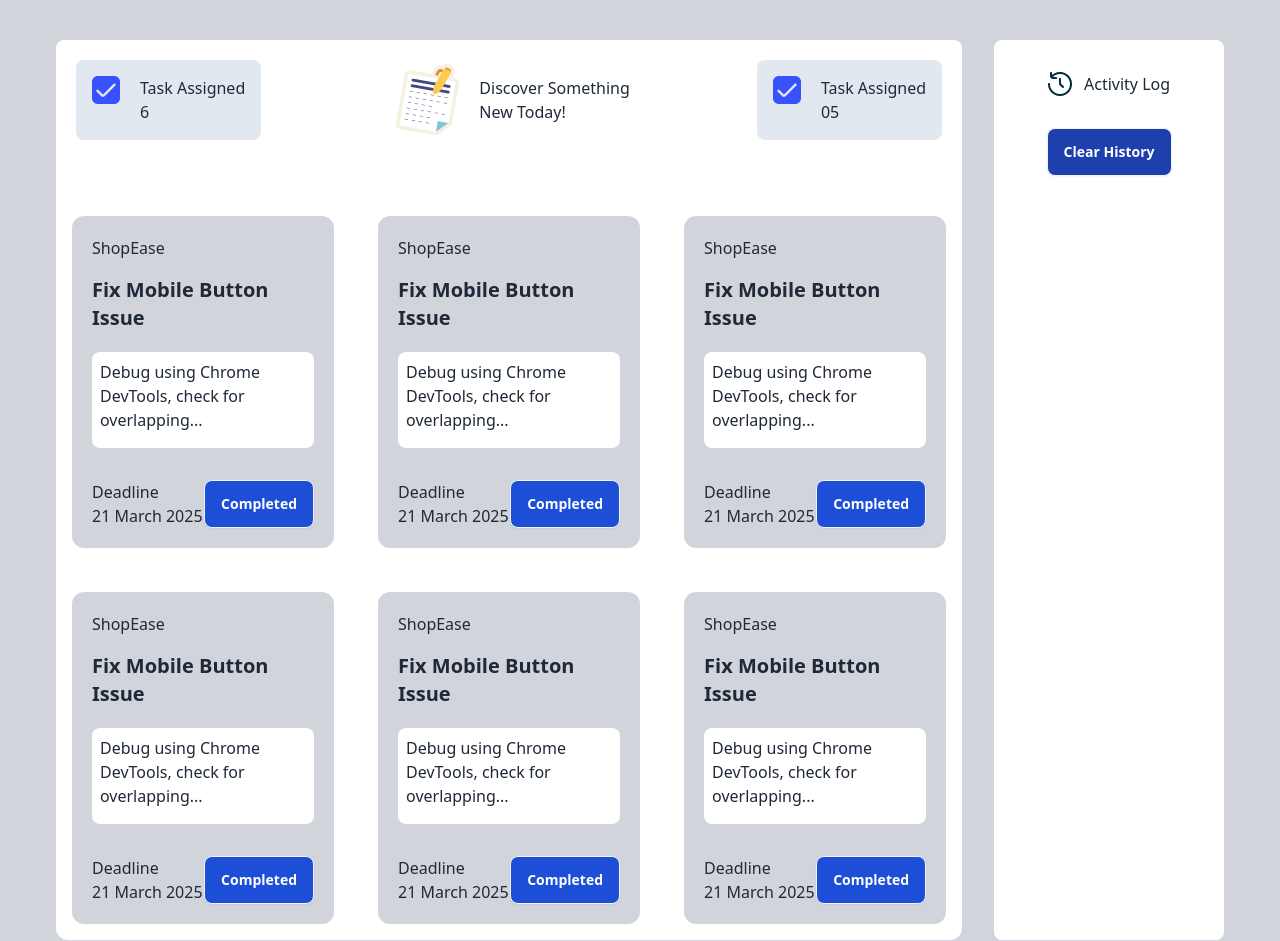
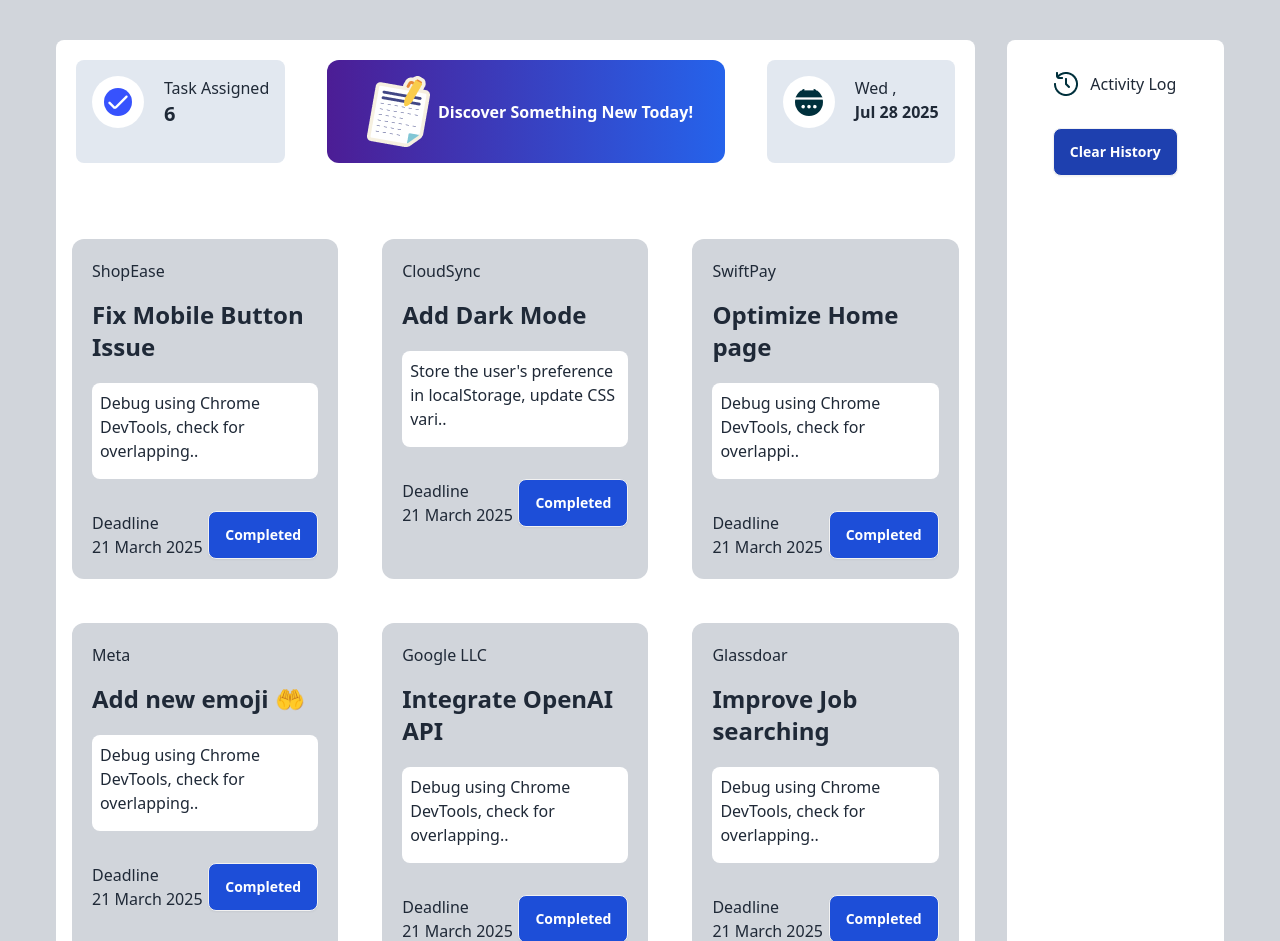
Before and after one commit to razaulkarim2410/assignment-5, a plain HTML site: page index.html in a window 1280 px wide. Shown: the part 110-1051 px from the top of the page. Drawn offline with nearby package versions, Linux system fonts and the light colour scheme.

Commit message:
added final task

```diff
--- a/index.html
+++ b/index.html
@@ -19,12 +19,12 @@
         <nav class="flex justify-between px-5 bg-white rounded-xl border py-4">
           <div class="flex items-center gap-2 ">
             <img src="assets/logo.png" alt="">
-            <h2>DevBoard</h2>
+            <h2 class="text-2xl">Dev<span class="font-bold">Board</span></h2>
           </div>
           <div class="flex items-center gap-8">
             <div class="flex items-center gap-2 bg-slate-100 p-2 rounded-lg">
               <img src="assets/checkbox.png" alt="">
-              <p id="first-num">23</p>
+              <p id="first-num" class="text-2xl font-bold">23</p>
             </div>
             <button id="different-color" ><img src="assets/theme-btn.png" alt=""></button>
           </div>
@@ -37,35 +37,36 @@
         <div class="grid  lg:col-span-3 items-center bg-white rounded-xl">
          <div class="flex justify-between bg-white rounded-lg p-5 ">
           <div class="flex gap-5 p-4 bg-slate-200 rounded-lg">
-            <div><img class="" src="assets/checkbox.png" alt=""></div>
+            <div><img class="bg-white p-3 rounded-full" src="assets/checkbox.png" alt=""></div>
             <div>
               <p>Task Assigned</p>
-              <p id="second-num">6</p>
+              <p id="second-num" class="font-bold text-xl">6</p>
             </div>
           </div>
-          <div class="">
+          <div class=" ">
+            <button onclick="openhtml()" class="bg-blue-700 text-white rounded-xl flex items-center px-8 py-3 bg-gradient-to-l from-blue-600 to-violet-900 "><img src="assets/board.png" alt=""> <p class="font-semibold">Discover Something New Today!</p></button>
 
 
-            <div  class="flex gap-3 items-center ">
+            <!-- <div  class="flex gap-3 items-center ">
               <img class="" src="assets/board.png" alt="">
               <p>Discover Something <br> New Today!</p>
-            </div>
+            </div> -->
 
           </div>
 
             <div class="flex gap-5 p-4 bg-slate-200 rounded-lg">
-              <div><img class="" src="assets/checkbox.png" alt=""></div>
+              <div><img class="bg-white p-3 rounded-full" src="assets/calender.png" alt=""></div>
               <div>
-                <p>Task Assigned</p>
-                <p>05</p>
+                <p>Wed , <br> <span class="font-semibold">Jul 28 2025</span>
+                   </p>
               </div>
             </div>
          </div>
          <div class="grid grid-cols-3 gap-3 pt-10 button-container">
           <div class="card-1  bg-gray-300 rounded-xl p-5 m-4">
-            <h4 class="pb-4">ShopEase</h4>
-            <h3 class="text-xl font-semibold pb-5">Fix Mobile Button Issue </h3>
-            <p class="pb-4 bg-white rounded-lg p-2">Debug using Chrome DevTools, check for overlapping...</p>
+            <h4 class="pb-4 ">ShopEase</h4>
+            <h3 class="text-2xl font-semibold pb-5">Fix Mobile Button Issue </h3>
+            <p class="pb-4 bg-white rounded-lg p-2">Debug using Chrome DevTools, check for overlapping..</p>
             <div class="flex justify-between pt-8">
 
               <p>Deadline <br> 21 March 2025</p>
@@ -73,9 +74,9 @@
             </div>
           </div>
           <div class="card-2  bg-gray-300 rounded-xl p-5 m-4">
-            <h4 class="pb-4">ShopEase</h4>
-            <h3 class="text-xl font-semibold pb-5">Fix Mobile Button Issue </h3>
-            <p class="pb-4 bg-white rounded-lg p-2">Debug using Chrome DevTools, check for overlapping...</p>
+            <h4 class="pb-4">CloudSync</h4>
+            <h3 class="text-2xl font-semibold pb-5">Add Dark Mode </h3>
+            <p class="pb-4 bg-white rounded-lg p-2">Store the user's preference in localStorage, update CSS vari..</p>
             <div class="flex justify-between pt-8">
 
               <p>Deadline <br> 21 March 2025</p>
@@ -83,9 +84,9 @@
             </div>
           </div>
           <div class="card-3  bg-gray-300 rounded-xl p-5 m-4">
-            <h4 class="pb-4">ShopEase</h4>
-            <h3 class="text-xl font-semibold pb-5">Fix Mobile Button Issue </h3>
-            <p class="pb-4 bg-white rounded-lg p-2">Debug using Chrome DevTools, check for overlapping...</p>
+            <h4 class="pb-4">SwiftPay</h4>
+            <h3 class="text-2xl font-semibold pb-5">Optimize  Home page</h3>
+            <p class="pb-4 bg-white rounded-lg p-2">Debug using Chrome DevTools, check for overlappi..</p>
             <div class="flex justify-between pt-8">
 
               <p>Deadline <br> 21 March 2025</p>
@@ -93,9 +94,9 @@
             </div>
           </div>
           <div class="card-4  bg-gray-300 rounded-xl p-5 m-4 ">
-            <h4 class="pb-4">ShopEase</h4>
-            <h3 class="text-xl font-semibold pb-5">Fix Mobile Button Issue </h3>
-            <p class="pb-4 bg-white rounded-lg p-2">Debug using Chrome DevTools, check for overlapping...</p>
+            <h4 class="pb-4">Meta</h4>
+            <h3 class="text-2xl font-semibold pb-5">Add new emoji 🤲</h3>
+            <p class="pb-4 bg-white rounded-lg p-2">Debug using Chrome DevTools, check for overlapping..</p>
             <div class="flex justify-between pt-8">
 
               <p>Deadline <br> 21 March 2025</p>
@@ -103,9 +104,9 @@
             </div>
           </div>
           <div class="card-5  bg-gray-300 rounded-xl p-5 m-4 ">
-            <h4 class="pb-4">ShopEase</h4>
-            <h3 class="text-xl font-semibold pb-5">Fix Mobile Button Issue </h3>
-            <p class="pb-4 bg-white rounded-lg p-2">Debug using Chrome DevTools, check for overlapping...</p>
+            <h4 class="pb-4">Google LLC</h4>
+            <h3 class="text-2xl font-semibold pb-5">Integrate OpenAI API</h3>
+            <p class="pb-4 bg-white rounded-lg p-2">Debug using Chrome DevTools, check for overlapping..</p>
             <div class="flex justify-between pt-8">
 
               <p>Deadline <br> 21 March 2025</p>
@@ -113,9 +114,9 @@
             </div>
           </div>
           <div class="card-6  bg-gray-300 rounded-xl p-5 m-4 ">
-            <h4 class="pb-4">ShopEase</h4>
-            <h3 class="text-xl font-semibold pb-5">Fix Mobile Button Issue </h3>
-            <p class="pb-4 bg-white rounded-lg p-2">Debug using Chrome DevTools, check for overlapping...</p>
+            <h4 class="pb-4">Glassdoar</h4>
+            <h3 class="text-2xl font-semibold pb-5">Improve Job searching </h3>
+            <p class="pb-4 bg-white rounded-lg p-2">Debug using Chrome DevTools, check for overlapping..</p>
             <div class="flex justify-between pt-8">
 
               <p>Deadline <br> 21 March 2025</p>
--- a/style/button.js
+++ b/style/button.js
@@ -47,3 +47,12 @@ document.querySelectorAll(".main-button").forEach(button => {
 document.getElementById("clear").addEventListener("click", function() {
   document.getElementById("message").innerText = "";
 });
+
+function openhtml(){
+  window.location.href = "main.html";
+}
+
+function gohtml(){
+  window.location.href = "index.html";
+
+}
```
Also changed, not shown: main.html (+2 -1 lines).
